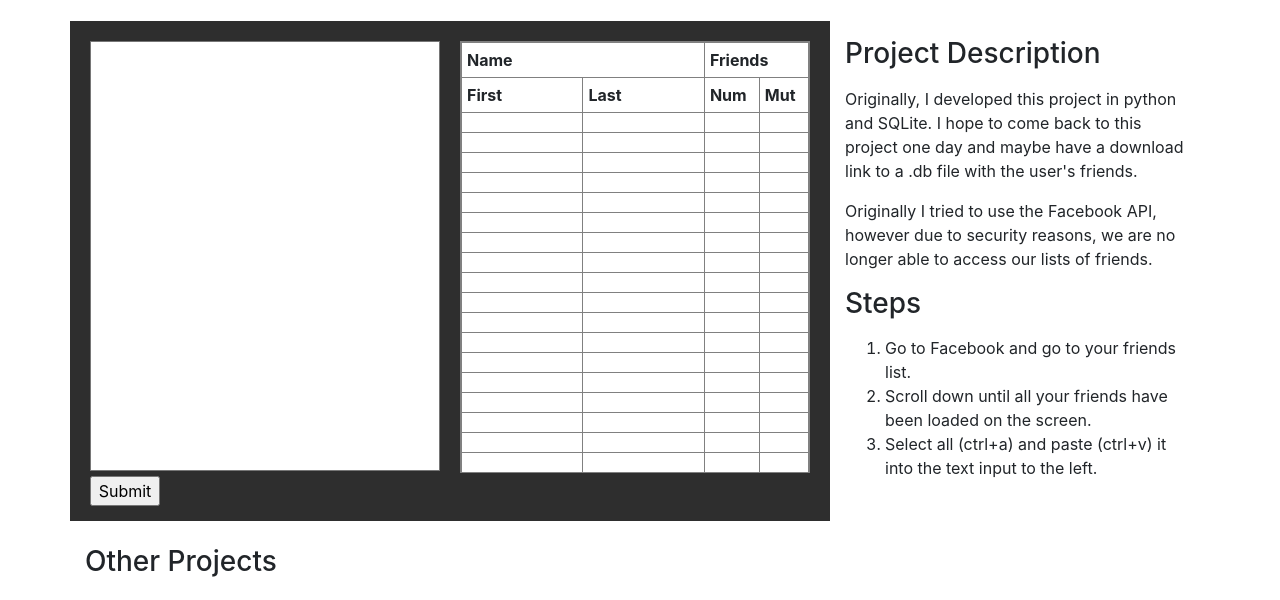
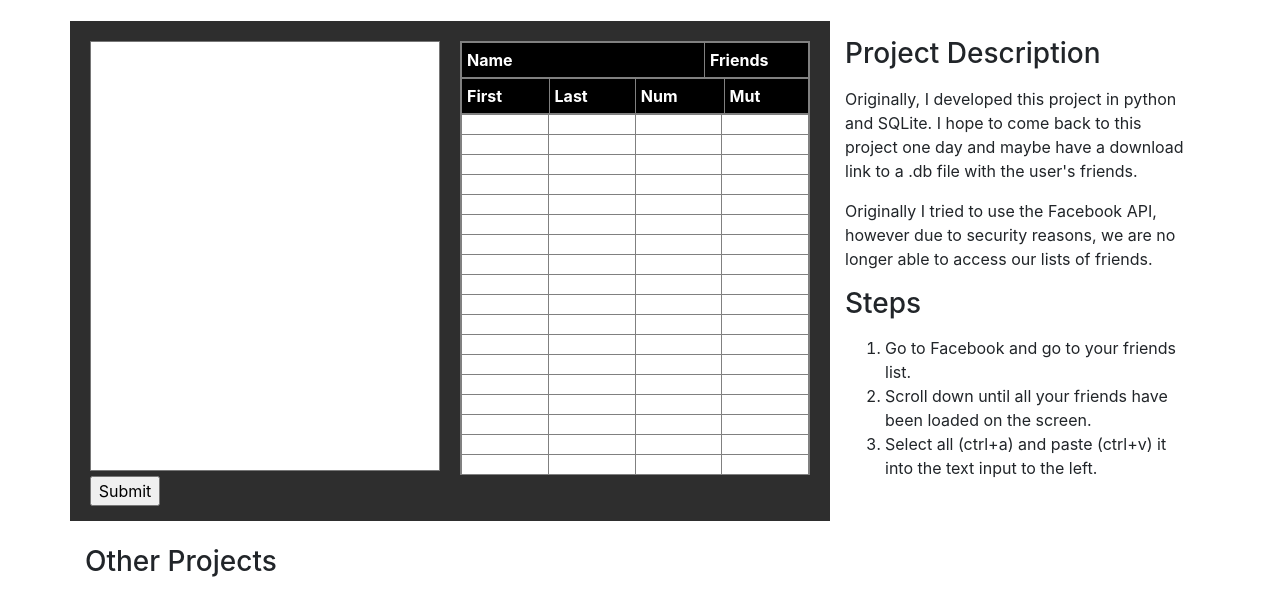
Before and after one commit to msautter/Personal-Website-1.0, a website: page week2.html in a window 1280 px wide. Shown: the part 131-731 px from the top of the page. Drawn offline with Linux system fonts and the light colour scheme.

Commit message:
Created table

```diff
--- a/css/week2.css
+++ b/css/week2.css
@@ -29,7 +29,7 @@
     display:block;
     width: 100%;
     overflow: auto;
-    height: 430px;
+    height: 360px;
 }
 
 #friendTable thead tr {
--- a/week2.html
+++ b/week2.html
@@ -60,6 +60,7 @@
           <input type="submit" id="rawDataSubmit">
         </form>
         <table id="friendTable" border="1">
+          <thead>
             <tr>
               <th style="width: 70%" colspan="2">Name</th>
               <th colspan="2">Friends</th>
@@ -70,6 +71,8 @@
               <th>Num</th>
               <th>Mut</th>
             </tr>
+          </thead>
+          <tbody>
             <tr>
               <td></td>
               <td></td>
@@ -250,6 +253,7 @@
               <td></td>
               <td></td>
             </tr>
+          </tbody>
         </table>
       </div>
 
```
Lines whose indentation alone changed are shown as unchanged.
